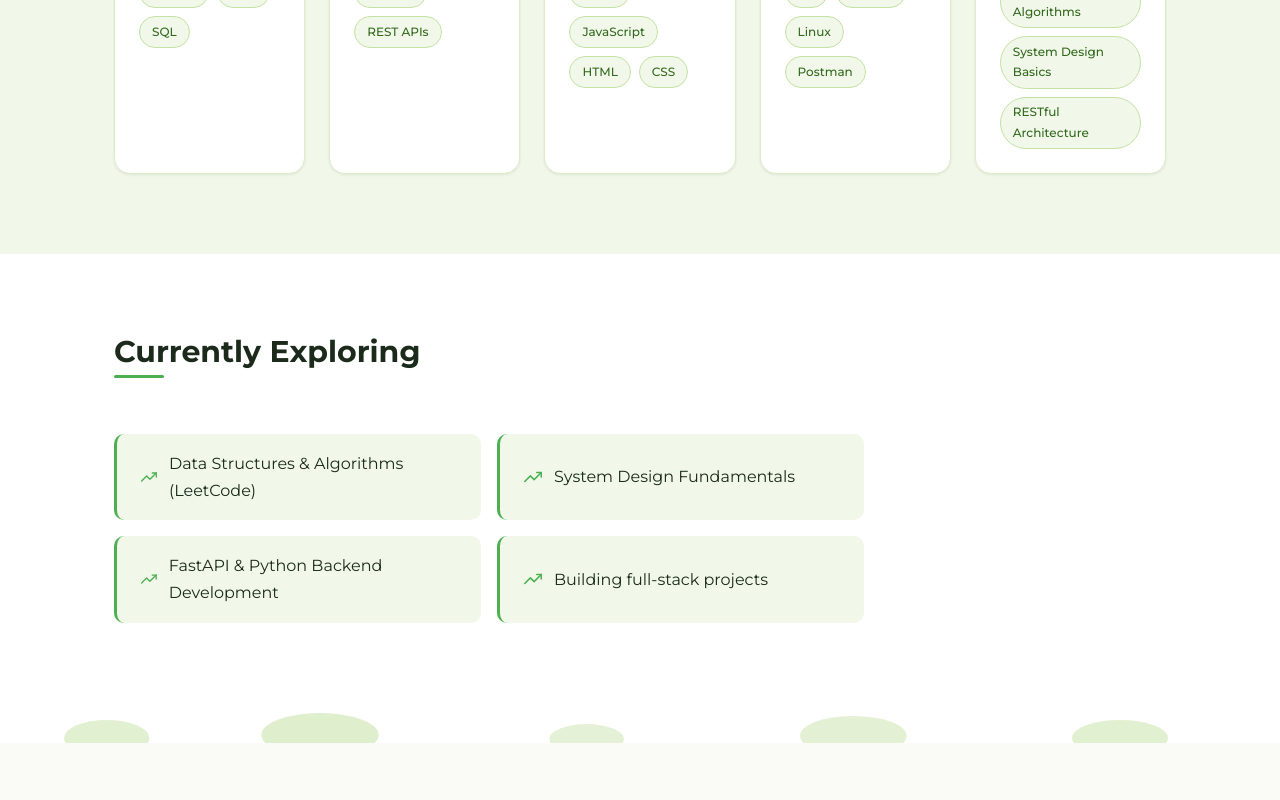
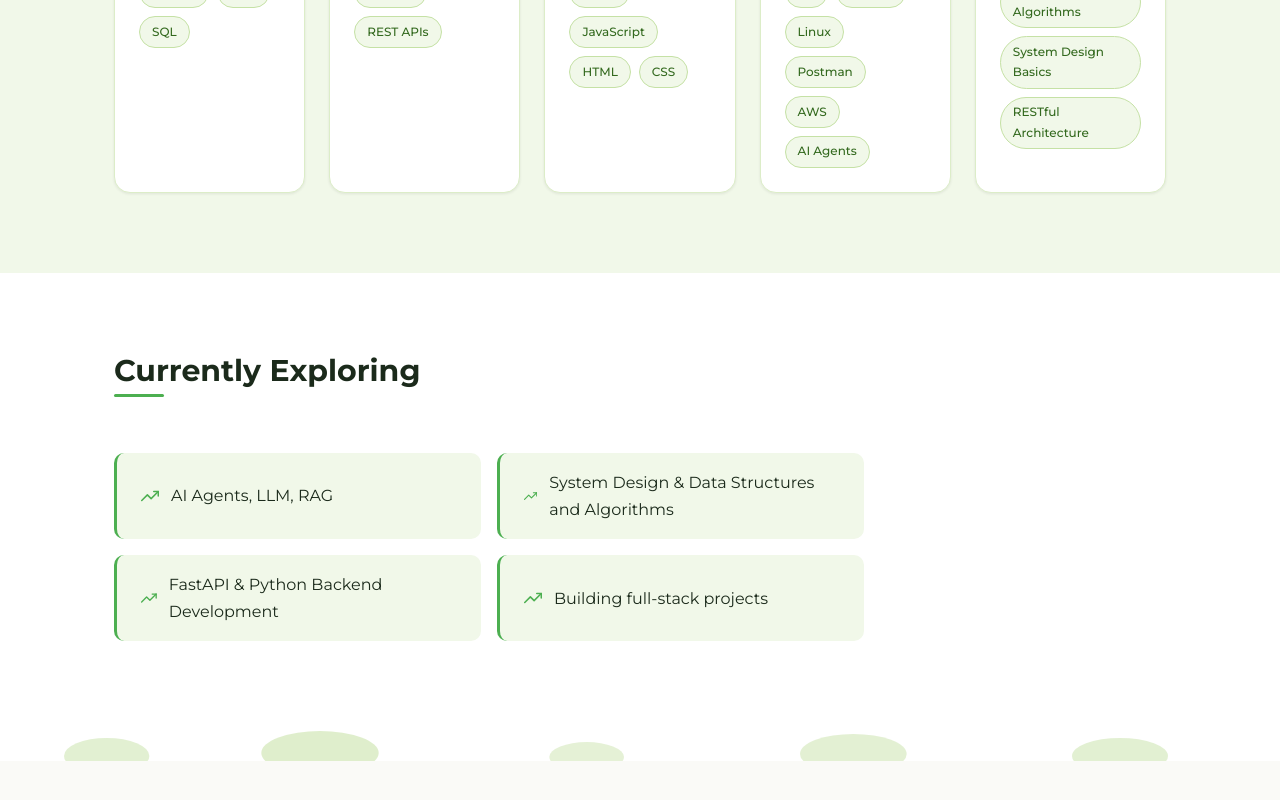
Before and after one commit to mounica-000/mounica-000.github.io, a React (Vite) app: page / in a window 1280 px wide. Shown: the part 1480-2280 px from the top of the page. Built offline with nearby package versions, Linux system fonts and the light colour scheme.

Commit message:
updated with latest info

```diff
--- a/src/data/content.js
+++ b/src/data/content.js
@@ -6,20 +6,20 @@ export const personalInfo = {
   email: 'meismounica079@gmail.com',
   linkedin: 'https://www.linkedin.com/in/mounica-paladugu',
   github: 'https://www.github.com/mounica-000',
-  resumePath: '/resume.pdf',
+  resumePath: '/Mounica_Paladugu_Resume.pdf',
 };
 
 export const skills = [
   { category: 'Languages', items: ['Python', 'Java', 'SQL'] },
   { category: 'Backend', items: ['FastAPI', 'REST APIs'] },
   { category: 'Frontend', items: ['React', 'JavaScript', 'HTML', 'CSS'] },
-  { category: 'Tools', items: ['Git', 'Docker', 'Linux', 'Postman'] },
+  { category: 'Tools', items: ['Git', 'Docker', 'Linux', 'Postman', 'AWS', 'AI Agents'] },
   { category: 'Concepts', items: ['Data Structures & Algorithms', 'System Design Basics', 'RESTful Architecture'] },
 ];
 
 export const exploring = [
-  'Data Structures & Algorithms (LeetCode)',
-  'System Design Fundamentals',
+  'AI Agents, LLM, RAG',
+  'System Design & Data Structures and Algorithms',
   'FastAPI & Python Backend Development',
   'Building full-stack projects',
 ];
@@ -54,16 +54,25 @@ export const experiences = [
     location: 'Coatesville, PA',
     dates: 'Mar 2022 – Sep 2022',
     bullets: [
-      'Automated the test data pipeline in Python, reducing storage costs by 25% and minimizing data loss by 50%.',
-      'Led the transition of a medical device from unstable v1 prototype to manufacturing-ready v2, integrating embedded C firmware with system UI software and testing to ensure reliability.',
-      'Refactored and fixed 2000+ lines of broken UI code and wrote comprehensive documentation to improve maintainability and long-term scalability.',
-      "Established the team's first Git repository and issue tracking system, then onboarded the next intern by documenting all system components, data flows, and code architecture.",
+      'Automated the test data pipeline in Python for the company’s medical device, reducing file storage costs by 25% and cutting data loss by 50%.',
+      'Led the medical device transition from an unstable v1 prototype to a reliable manufacturing-ready v2, integrating embedded C firmware with system UI software, achieved zero field failures across all test scenarios, and enabled the company to pursue FDA clearance filing.',
+      "Refactored and debugged 2000+ lines of broken UI code and authored comprehensive system documentation coveringarchitecture, data flows, and component design to support long-term maintainability.",
     ],
     tech: ['Python', 'C', 'Git'],
   },
 ];
 
 export const projects = [
+    {
+    name: 'GitHub Issue Root Cause Agent',
+    tech: 'Python, FastAPI, ChromaDB, Streamlit, Groq API, sentence-transformers',
+    bullets: [
+      'Built an end-to-end RAG (Retrieval-Augmented Generation) pipeline that ingests GitHub issues, generates vector embeddings using all-MiniLM-L6-v2, and stores them in a ChromaDB vector store for persistent semantic search.',
+      'Engineered a semantic retrieval system using cosine similarity to surface the top-3 most relevant past issues for any new bug report, achieving 89% retrieval precision across paraphrased query variants in end-to-end evaluation.',
+      'Integrated Llama 3.3 70b via Groq API with a structured prompt template grounded in retrieved context, returning actionable root cause analysis and fix suggestions; exposed as a REST API via FastAPI with a Streamlit demo UI.',
+    ],
+    github: 'https://github.com/mounica-000/github-issue-agent',
+  },
   {
     name: 'MyDailyTime',
     tech: 'Python, FastAPI, PostgreSQL, JWT Auth',
@@ -104,6 +113,7 @@ export const education = {
   dates: 'Sep 2020 – Jun 2025',
   courses: [
     'Data Structures and Algorithms',
+    'Computer Architecture',
     'Software Engineering',
     'Databases',
     'Advanced Web Development',
```
Also changed, not shown: 2 other files (tests, documents, lock files or other folders).
